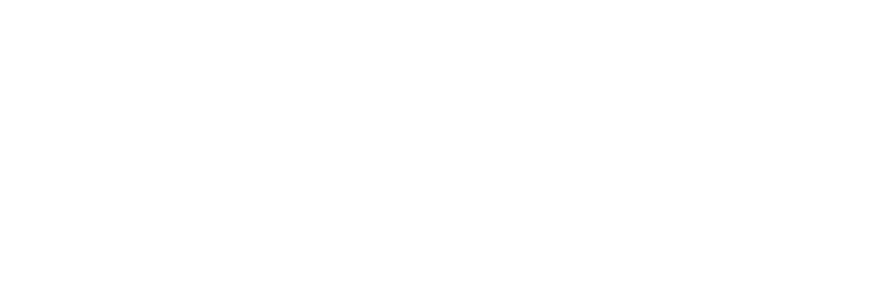
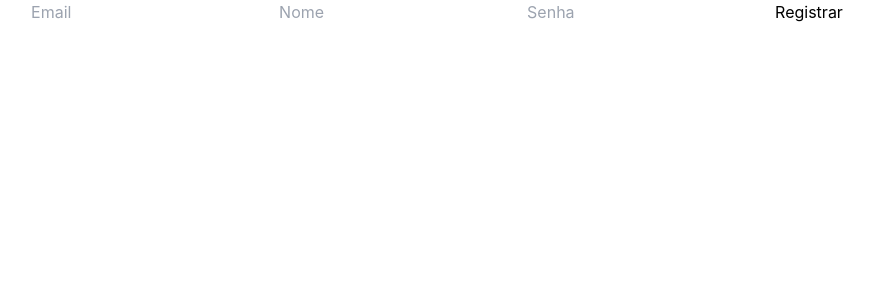
Before and after one commit to gabrielscholze-r/AppNotas, a React (Create React App) app in the folder frontend/: page /Register in a window 1280 px wide. Before the commit this address had no page. Shown: the top 300 px of the page, without its empty margins (203-1077 px from the left). Built offline with nearby package versions, Linux system fonts and the light colour scheme.

Commit message:
register att 1

```diff
--- a/frontend/package.json
+++ b/frontend/package.json
@@ -11,6 +11,7 @@
     "react-dom": "^18.2.0",
     "react-router-dom": "^6.3.0",
     "react-scripts": "5.0.1",
+    "sweetalert": "^2.1.2",
     "web-vitals": "^2.1.4"
   },
   "scripts": {
--- a/frontend/src/App.js
+++ b/frontend/src/App.js
@@ -2,18 +2,18 @@ import { useContext, useState } from 'react';
 import './App.css';
 import NewNote from './components/NewNote';
 import Autor from './config/context/Autor.js'
-import { BrowserRouter} from 'react-router-dom'
+import { BrowserRouter } from 'react-router-dom'
 
 import Routes from './routes/index.js';
 function App() {
-  const [autor, setAutor] = useState({salve: "uepa2"})
+  const [autor, setAutor] = useState({})
   return (
 
-      <Autor.Provider value={[autor, setAutor]}>
-        <BrowserRouter>
+    <Autor.Provider value={[autor, setAutor]}>
+      <BrowserRouter>
         <Routes />
-        </BrowserRouter>
-      </Autor.Provider>
+      </BrowserRouter>
+    </Autor.Provider>
 
   );
 }
--- a/frontend/src/pages/Register/index.js
+++ b/frontend/src/pages/Register/index.js
@@ -1,14 +1,29 @@
-import react, { useState } from "react";
+import react, { useContext, useEffect, useState } from "react";
 import './index.css'
+import API from '../../config/API.js'
+import swal from 'sweetalert'
+import Autor from '../../config/context/Autor.js'
 function Register() {
-    const [email, setEmail] = useState("")
-    const [nome, setNome] = useState("")
-    const [senha, setSenha] = useState("")
+  const [usuario, setUsuario] = useContext(Autor)
+  const [email, setEmail] = useState("")
+  const [nome, setNome] = useState("")
+  const [senha, setSenha] = useState("")
+
+  async function cadastrar(){
+    if(!email || !nome || !senha){
+      swal("INFORMAÇÕES FALTANDO!");
+    }
+    else{
+      const user = await API.post('/Usuario', {email, nome, senha})
+      setUsuario(user.data)
+    }
+  }
   return (
     <div className="register-container">
-        <input type="text"placeholder="Email" onChange={e => setEmail(e.target.value)} value={email}/>
-        <input type="text" placeholder="Nome" onChange={e => setNome(e.target.value)} value={nome}/>
-        <input type="text" placeholder="Senha" onChange={e => setSenha(e.target.value)} value={senha}/>
+      <input type="text" placeholder="Email" onChange={e => setEmail(e.target.value)} value={email} />
+      <input type="text" placeholder="Nome" onChange={e => setNome(e.target.value)} value={nome} />
+      <input type="text" placeholder="Senha" onChange={e => setSenha(e.target.value)} value={senha} />
+      <button onClick={() => {cadastrar()}}>Registrar</button>
     </div>
   );
 }
--- a/frontend/src/pages/SplashScreen/index.js
+++ b/frontend/src/pages/SplashScreen/index.js
@@ -1,9 +1,10 @@
 import React from 'react'
+import { Link } from 'react-router-dom'
 
 export default function SplashScreen() {
   return (
     <div>
-        Splash´doskgklfskkfskks
+        <Link to="/Register">Register</Link>
     </div>
   )
 }
--- a/frontend/src/routes/index.js
+++ b/frontend/src/routes/index.js
@@ -9,7 +9,7 @@ function Routes() {
     console.log(auth.length)
     function isAuth() {
 
-        if (auth == undefined || auth == {}) {
+        if (auth == undefined || auth == {} || Object.keys(auth).length==0) {
             return (<UnAuth />)
         } else {
             return (<Auth />)
--- a/frontend/src/routes/unAuth.js
+++ b/frontend/src/routes/unAuth.js
@@ -1,5 +1,6 @@
 import React from 'react';
 import {Routes, Route} from 'react-router-dom'
+import Register from '../pages/Register';
 import SplashScreen from '../pages/SplashScreen';
 // import { Container } from './styles';
 
@@ -7,6 +8,7 @@ function UnAuth() {
   return (
     <Routes>
         <Route exact path='/' element={<SplashScreen/>}/>
+        <Route exact path='/Register' element={<Register/>}/>
     </Routes>
   );
 }
```
Also changed, not shown: 1 other file (tests, documents, lock files or other folders).
